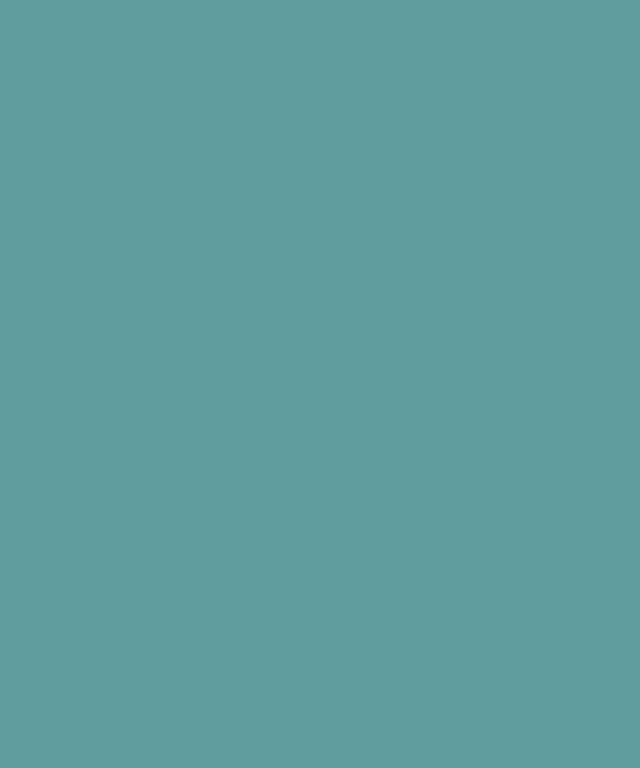
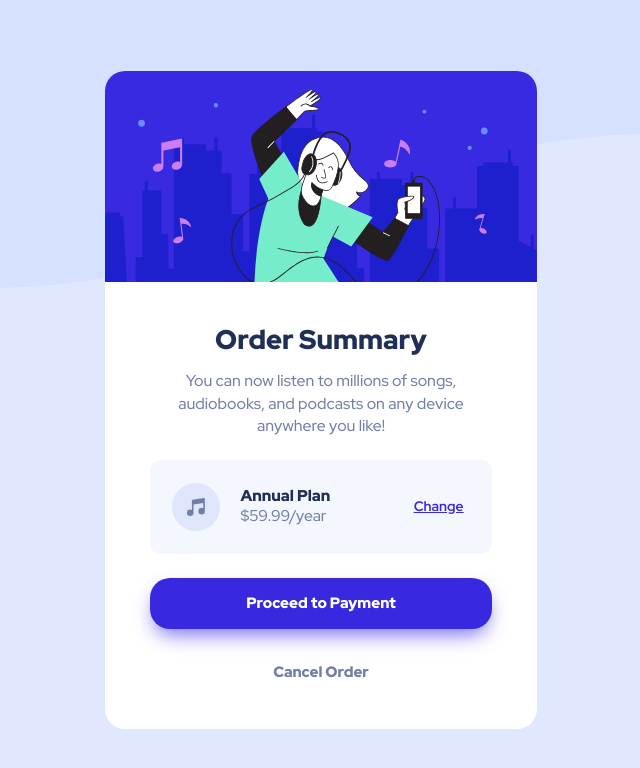
Before and after one commit to bjoerndeppisch/fem-order-summary-component, a plain HTML site: page index.html in a window 1280 px wide. Shown: the whole page, without its empty margins (319-959 px from the left). Drawn offline with nearby package versions, Linux system fonts and the light colour scheme; files that its build step writes are made by us from their sources.

Commit message:
'updates'

```diff
--- a/index.html
+++ b/index.html
@@ -8,24 +8,51 @@
     <meta name="viewport" content="width=device-width, initial-scale=1.0">
 
     <!-- Favicon -->
-    <!-- <link rel="icon" type="" sizes="32x32" href=""> -->
+    <link rel="icon" type="image/png" sizes="32x32" href="./images/favicon-32x32.png">
 
-    <title>Title</title>
+    <title>Frontend Mentor | Order summary card</title>
 
     <!-- Google Fonts -->
-
+    <link rel="preconnect" href="https://fonts.googleapis.com">
+    <link rel="preconnect" href="https://fonts.gstatic.com" crossorigin>
+    <link href="https://fonts.googleapis.com/css2?family=Red+Hat+Display:wght@500;700;900&display=swap"
+        rel="stylesheet">
 
     <!-- CSS -->
     <link rel="stylesheet" href="main.css">
 
-    <!-- JavaScript -->
-    <script type="module" defer src="/js/app.js"></script>
 
 </head>
 
-<body>
+<body class='flex--center'>
 
 
+    <div class="wrapper">
+
+        <!-- Card -->
+        <main class="card">
+            <img class="card__image" src="/assets/illustration-hero.svg" alt="girl listening to music">
+            <h1 class="card__heading">Order Summary</h1>
+            <p class="card__paragraph">You can now listen to millions of songs, audiobooks, and podcasts on any
+                device anywhere you like!
+            </p>
+            <!-- Product Overview -->
+            <section class="product-overview flex--center">
+                <img class="product-overview__image" src="/assets/icon-music.svg" alt="music icon">
+                <div class="product-overview__plan">
+                    <h2 class='product-overview__heading'>Annual Plan</h2>
+                    <p class='product-overview__paragraph'>$59.99/year</p>
+                </div>
+                <button class='product-overview__button'>Change</button>
+            </section>
+            <!-- Order -->
+            <section class="order">
+                <button class='order__proceed'>Proceed to Payment</button>
+                <button class='order__cancel'>Cancel Order</button>
+            </section>
+        </main>
+
+    </div>
 
 </body>
 
--- a/js/app.js
+++ /dev/null
@@ -1,3 +0,0 @@
-'use stricct'
-
-// console.log('Hello')
--- a/main.scss
+++ b/main.scss
@@ -8,6 +8,6 @@
 *,
 *::before,
 *::after {
-    outline: 1px solid limegreen !important;
+    // outline: 1px solid limegreen !important;
     // background: rgba(0, 100, 0, 0.1) !important;
 }
--- a/styles/_functions.scss
+++ b/styles/_abstract.scss
@@ -1,4 +1,7 @@
 @use 'sass:math';
+
+
+// Functions
 
 // Source: https://github.com/thecodercoder/responsive-design-beginners-test/blob/main/app/scss/util/_functions.scss
 // Source: https://css-tricks.com/snippets/sass/px-to-em-functions/
@@ -21,3 +24,24 @@
         @error 'Don\'t use units when using the em() function; only numbers.';
     }
 }
+
+
+// Breakpoints
+
+$breakpoints: (
+    'small': em(640),
+    'medium': em(768),
+    'large': em(1024),
+    'xlarge': em(1280),
+);
+
+@mixin breakpoint($size) {
+    @media (min-width: map-get($breakpoints, $size)) {
+        @content;
+    }
+}
+
+// Example:
+// @include breakpoint(xlarge) {
+// font-size: 32px;
+// }
--- a/styles/_components.scss
+++ b/styles/_components.scss
@@ -1,2 +1,99 @@
 /* Components */
-@use 'functions' as *;
+@use 'abstract' as *;
+
+.card {
+    &__image {
+        margin-bottom: clamp(rem(32), 1.713rem + 1.220vw, rem(45));
+    }
+
+    &__heading {
+        margin-bottom: rem(16);
+        text-align: center;
+        color: var(--clr-dark);
+        font-weight: var(--fw-black);
+        font-size: clamp(rem(22), 1.243rem + 0.563vw, rem(28));
+    }
+
+    &__paragraph {
+        margin-inline: clamp(rem(32), 1.647rem + 1.502vw, rem(48));
+        margin-bottom: clamp(rem(20), 1.161rem + 0.375vw, rem(24));
+        text-align: center;
+        color: var(--clr-desaturated);
+        font-size: clamp(rem(15), 0.915rem + 0.094vw, rem(16));
+    }
+}
+
+.product-overview {
+    background-color: var(--clr-very-pale);
+    border-radius: var(--border-radius-small);
+    margin-inline: clamp(rem(24), 0.971rem + 2.253vw, rem(48));
+    margin-bottom: rem(24);
+    padding: clamp(rem(16), 0.823rem + 0.751vw, rem(24));
+    justify-content: space-between;
+
+    &__image {
+        margin-right: rem(20);
+    }
+
+    &__plan {
+        margin-right: auto;
+        font-size: clamp(rem(14), 0.830rem + 0.187vw, rem(16));
+    }
+
+    &__heading {
+        color: var(--clr-dark);
+        font-weight: var(--fw-black);
+        font-size: inherit;
+    }
+
+    &__paragraph {
+        color: var(--clr-desaturated);
+        font-size: inherit;
+    }
+
+    &__button {
+        color: var(--clr-bright);
+        font-size: clamp(rem(13), 0.790rem + 0.093vw, rem(14));
+        font-weight: var(--fw-bold);
+        text-decoration: underline;
+    }
+
+    &__button:hover {
+        color: var(--clr-bright--hover);
+    }
+
+}
+
+.order {
+    margin-inline: clamp(rem(24), 0.971rem + 2.253vw, rem(48));
+
+    &__proceed {
+        display: block;
+        width: 100%;
+        background-color: var(--clr-bright);
+        color: var(--clr-white);
+        font-size: rem(15);
+        font-weight: var(--fw-black);
+        border-radius: var(--border-radius);
+        padding-block: rem(15);
+        margin-bottom: rem(32);
+        box-shadow: 0 10px 20px -5px var(--clr-bright--hover);
+    }
+
+    &__proceed:hover {
+        background-color: var(--clr-bright--hover);
+    }
+
+    &__cancel {
+        display: block;
+        margin-inline: auto;
+        font-size: rem(15);
+        font-weight: var(--fw-black);
+        color: var(--clr-desaturated);
+        margin-bottom: clamp(rem(32), 1.647rem + 1.502vw, rem(48));
+    }
+
+    &__cancel:hover {
+        color: var(--clr-dark);
+    }
+}
--- a/styles/_global.scss
+++ b/styles/_global.scss
@@ -1,6 +1,25 @@
 /* Global */
+@use 'abstract' as *;
 
 body {
-    background-color: var(--clr-background);
+    background: url(/assets/pattern-background-mobile.svg) no-repeat;
+    background-size: contain;
+    background-color: var(--clr-pale);
     font-family: var(--ff-sans);
+
+    @include breakpoint(medium) {
+        background: url(/assets/pattern-background-desktop.svg) no-repeat;
+        background-size: contain;
+        background-position-y: -100px;
+        background-color: var(--clr-pale);
+    }
 }
+
+button {
+    border: none;
+    background-color: inherit;
+
+    &:hover {
+        cursor: pointer;
+    }
+}
--- a/styles/_utilities.scss
+++ b/styles/_utilities.scss
@@ -1,4 +1,12 @@
 /* Utilities */
+@use 'abstract' as *;
+
+.wrapper {
+    max-width: clamp(rem(327), 17.730rem + 11.549vw, rem(450));
+    background-color: var(--clr-white);
+    border-radius: var(--border-radius);
+    overflow: hidden;
+}
 
 .flex {
     display: flex;
--- a/styles/_variables.css
+++ b/styles/_variables.css
@@ -3,22 +3,21 @@
 :root {
 
     --clr-white: hsl(0, 0%, 100%);
-    --clr-background: hsl(182, 25%, 50%);
-    --clr-primary-dark: hsl(217, 45%, 22%);
-    --clr-primary-light: hsl(220, 15%, 55%);
+    --clr-very-pale: hsl(228, 100%, 98%);
+    --clr-pale: hsl(225, 100%, 94%);
+    --clr-desaturated: hsl(224, 23%, 55%);
+    --clr-bright: hsl(245, 75%, 52%);
+    --clr-bright--hover: hsl(245, 83%, 68%);
+    --clr-dark: hsl(223, 47%, 23%);
 
-    --ff-sans-serif: sans-serif;
-    --ff-serif: serif;
-    --ff-mono: monospace;
 
-    --fw-thin: 100;
-    --fw-extra-light: 200;
-    --fw-light: 300;
-    --fw-regular: 400;
+    --ff-sans: 'Red Hat Display', sans-serif;
+
     --fw-medium: 500;
-    --fw-semi-bold: 600;
     --fw-bold: 700;
-    --fw-extra-bold: 800;
     --fw-black: 900;
 
+    --border-radius: 20px;
+    --border-radius-small: 10px;
+
 }
```
Also changed, not shown: index-alt.html (deleted, +0 -37 lines), info/screenshot-1440.png (added), info/screenshot-375.png (added), main.css (added), 3 other files.
